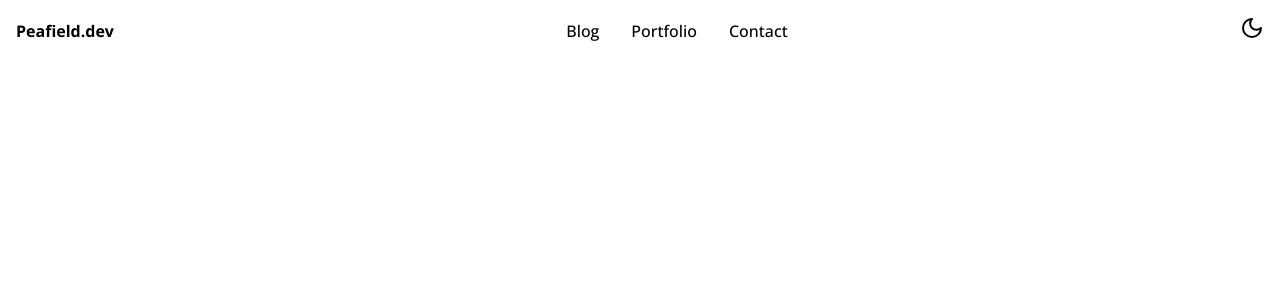
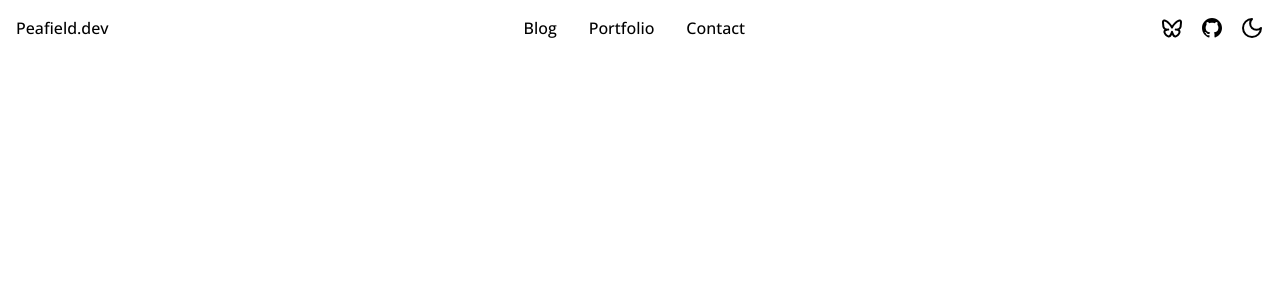
Before and after one commit to Peafield/peafield-dev, a Next.js app: page / in a window 1280 px wide. Shown: the top 300 px of the page. Built offline with nearby package versions, Linux system fonts and the light colour scheme.

Commit message:
Add BlueSky icon component and integrate react-icons; update Navbar with social links

```diff
--- a/package.json
+++ b/package.json
@@ -25,6 +25,7 @@
     "next-themes": "^0.4.4",
     "react": "^19.0.0",
     "react-dom": "^19.0.0",
+    "react-icons": "^5.4.0",
     "zod": "^3.24.1",
     "zustand": "^5.0.3"
   },
--- a/src/components/Navbar.tsx
+++ b/src/components/Navbar.tsx
@@ -1,7 +1,19 @@
+"use client";
+
+import { motion } from "framer-motion";
+import { useTheme } from "next-themes";
 import Link from "next/link";
+import { useEffect, useState } from "react";
 import DarkModeToggle from "./buttons/DarkModeToggle";
+import { RiBlueskyLine, RiGithubFill } from "react-icons/ri";
+const Navbar = () => {
+  const { theme } = useTheme();
+  const [mounted, setMounted] = useState(false);
 
-const Navbar = () => {
+  useEffect(() => setMounted(true), []);
+
+  const logoText = "Peafield.dev".split("");
+
   const navLinks = [
     { id: 1, text: "Blog", path: "/blog" },
     { id: 2, text: "Portfolio", path: "/portfolio" },
@@ -12,21 +24,39 @@ const Navbar = () => {
       <div className="container mx-auto flex justify-between items-center p-4">
         {/* Home */}
         <div>
-          <Link
-            href="/"
-            className="font-openSans font-bold text-black dark:text-white"
-          >
-            Peafield.dev
+          <Link href="/">
+            <motion.span className="font-openSans font-medium text-black dark:text-white">
+              {logoText.map((letter, index) => (
+                <motion.span
+                  key={index}
+                  initial={{ opacity: 1, y: -20 }}
+                  animate={{
+                    opacity: [1, 0, 1],
+                    y: [-20, 0, -20],
+                  }}
+                  transition={{
+                    delay: index * 0.1,
+                    duration: 0.5,
+                    repeat: Infinity,
+                    repeatType: "loop",
+                    repeatDelay: 8,
+                  }}
+                >
+                  {letter}
+                </motion.span>
+              ))}
+            </motion.span>
           </Link>
         </div>
+
         {/* Nav links */}
         <div>
-          <ul className="flex space-x-8">
+          <ul className="flex gap-x-8">
             {navLinks.map((link) => (
               <li key={link.id}>
                 <Link
                   href={link.path}
-                  className="font-openSans font-medium text-black dark:text-white"
+                  className="font-openSans font-medium text-black dark:text-white hover:text-gray-700 hover:dark:text-gray-300"
                 >
                   {link.text}
                 </Link>
@@ -35,7 +65,13 @@ const Navbar = () => {
           </ul>
         </div>
         {/* Socials and utils */}
-        <div>
+        <div className="flex gap-x-4 items-center justify-center">
+          <Link href="https://bsky.app/profile/peafield.dev">
+            <RiBlueskyLine className="size-6 hover:text-gray-700 hover:dark:text-gray-300" />
+          </Link>
+          <Link href="https://github.com/Peafield">
+            <RiGithubFill className="size-6 hover:text-gray-700 hover:dark:text-gray-300" />
+          </Link>
           <DarkModeToggle />
         </div>
       </div>
--- /dev/null
+++ b/src/types/icons.ts
@@ -0,0 +1,5 @@
+export interface IconProps extends React.SVGProps<SVGSVGElement> {
+  className?: string;
+  fill?: string;
+  strokn?: string;
+}
```
Also changed, not shown: src/components/svg/BlueSky.tsx (added, +29 -0 lines), 1 other file (tests, documents, lock files or other folders).
